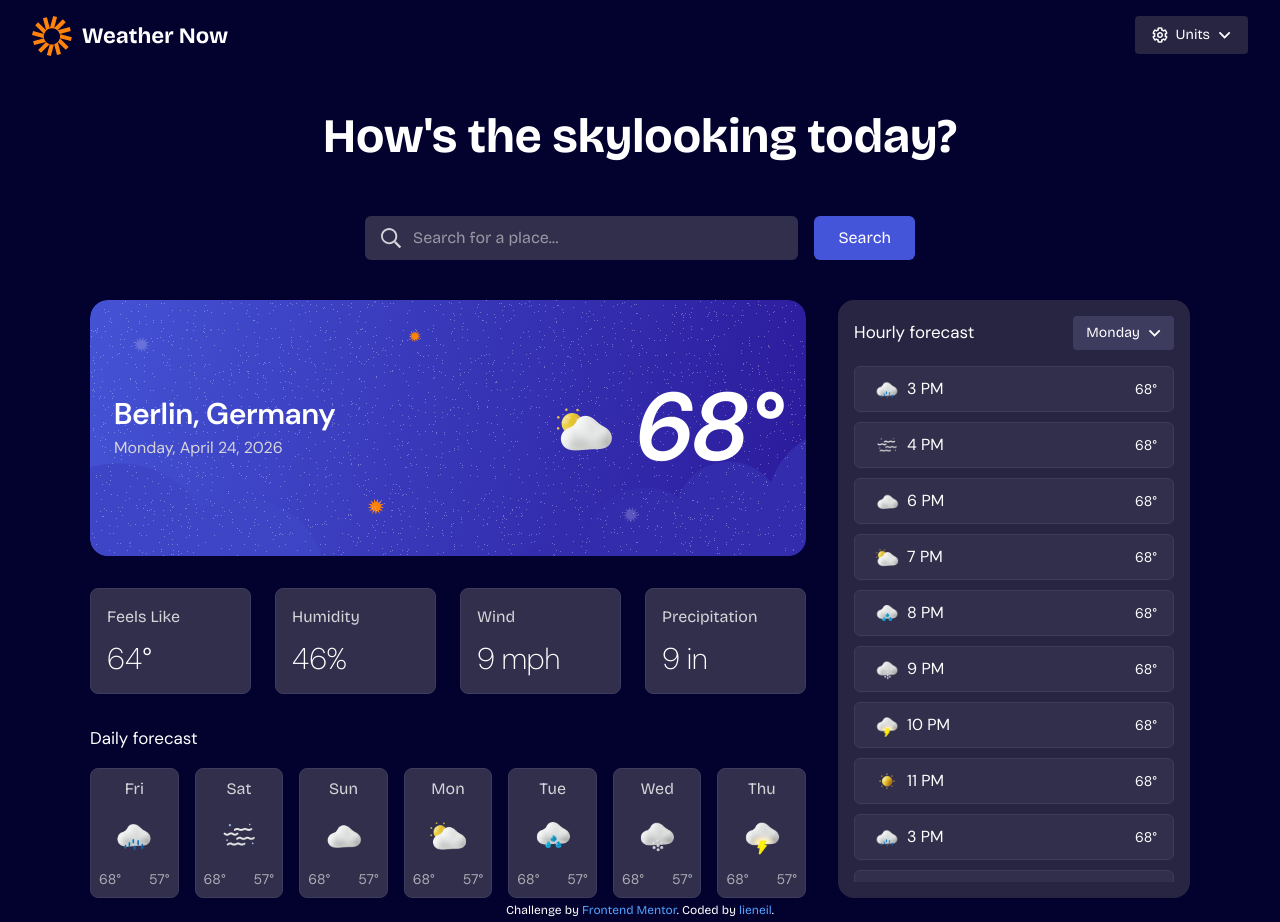
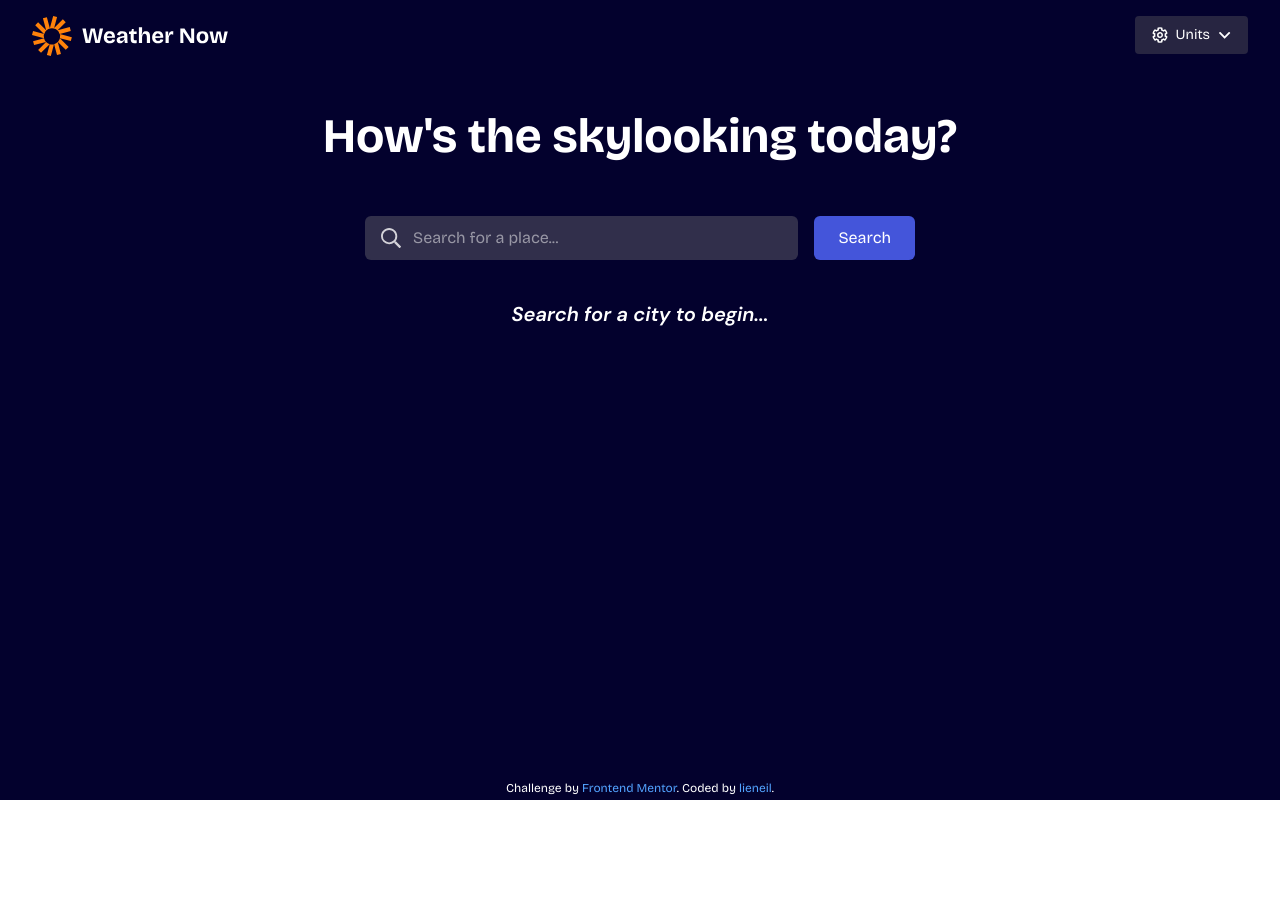
Before and after one commit to NJVS/fem-weather-app, a React (Vite) app: page / in a window 1280 px wide. After the commit the page ends 800 px from the top, so only its background shows below. Built offline with nearby package versions, Linux system fonts and the light colour scheme.

Commit message:
added fallback design for loading and no selected city

```diff
--- a/src/App.jsx
+++ b/src/App.jsx
@@ -9,7 +9,7 @@ import RetryIcon from "./assets/images/icon-retry.svg";
 
 function App() {
 
-    const { error } = useWeather();
+    const { error, weather, loading } = useWeather();
 
     function handleRetry() {
         window.location.reload();
@@ -33,6 +33,7 @@ function App() {
                 ) : (
                     <>
                         <Header />
+                        {weather || loading ? (
                             <main className="flex flex-col w-full gap-6 mx-auto font-sans md:gap-3 lg:gap-8 max-w-275 md:flex-row">
                                 <div className="flex flex-col gap-6 md:gap-3 lg:gap-8">
                                     <WeatherToday />
@@ -40,6 +41,12 @@ function App() {
                                 </div>
                                 <WeatherHourly />
                             </main>
+
+                        ) : (
+                            <div className="flex flex-col gap-2 items-center text-center mx-auto max-w-125">
+                                <h5 className="text-xl font-semibold italic text-center text-white font-sans">Search for a city to begin...</h5>
+                            </div>
+                        )}
                     </>
                 )}
 
```
Lines whose indentation alone changed are shown as unchanged.
